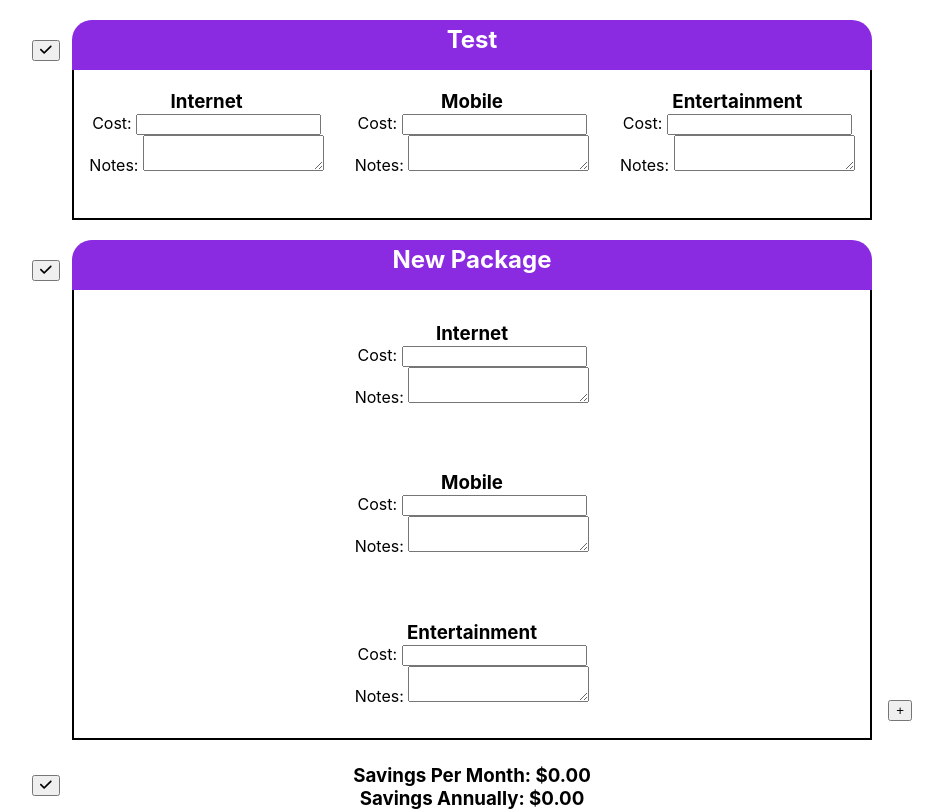
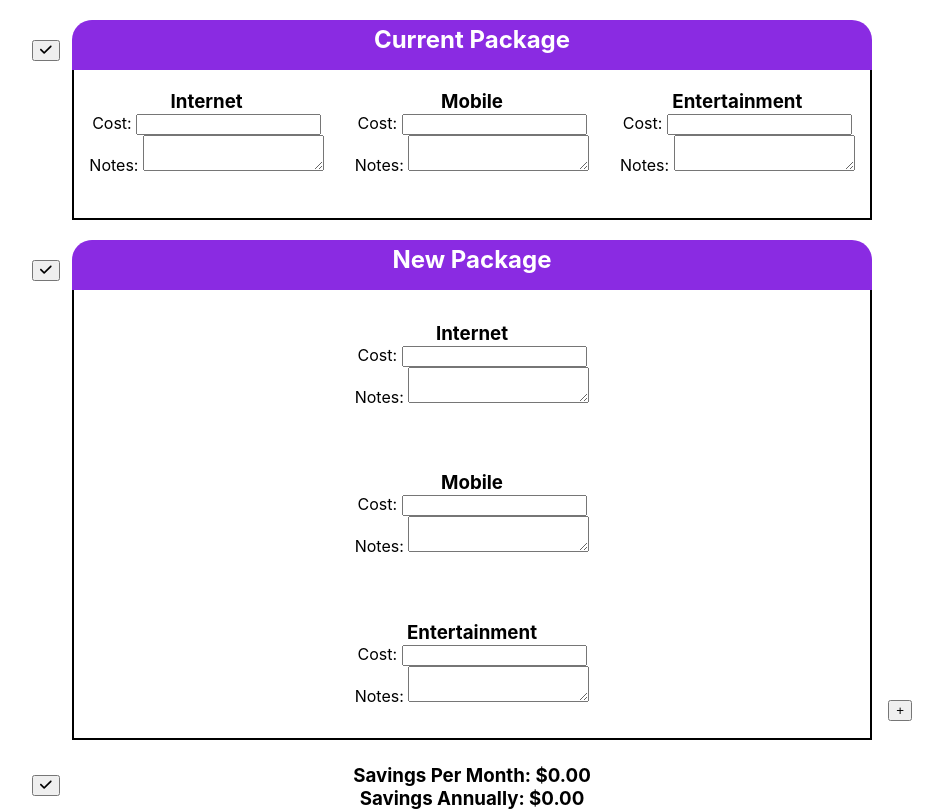
Before and after one commit to ryandw7/ez-tchart, a React (Create React App) app: page / in a window 1280 px wide. Shown: the top 811 px of the page, without its empty margins (168-1111 px from the left). Built offline with nearby package versions, Linux system fonts and the light colour scheme.

Commit message:
revert test change and change doc name to EZ T-Chart

```diff
--- a/public/index.html
+++ b/public/index.html
@@ -24,7 +24,7 @@
       work correctly both with client-side routing and a non-root public URL.
       Learn how to configure a non-root public URL by running `npm run build`.
     -->
-    <title>React App</title>
+    <title>EZ T-Chart</title>
   </head>
   <body>
     <noscript>You need to enable JavaScript to run this app.</noscript>
--- a/src/App.js
+++ b/src/App.js
@@ -168,7 +168,7 @@ function App() {
       <header>
 
         <section className="current-package">
-          <h2>Test</h2>
+          <h2>Current Package</h2>
           <div id="current-package-content" className="bundle-content">
             {packages.currentPackage.isEdit ? <FormComp edit={editCurrentPackage} bundle={packages.currentPackage} done={() => doneEditing('currentPackage')} /> : <DetailsComp edit={() => { startEditing('currentPackage') }} bundle={packages.currentPackage} total={prevTotal} />}
           </div>
```
